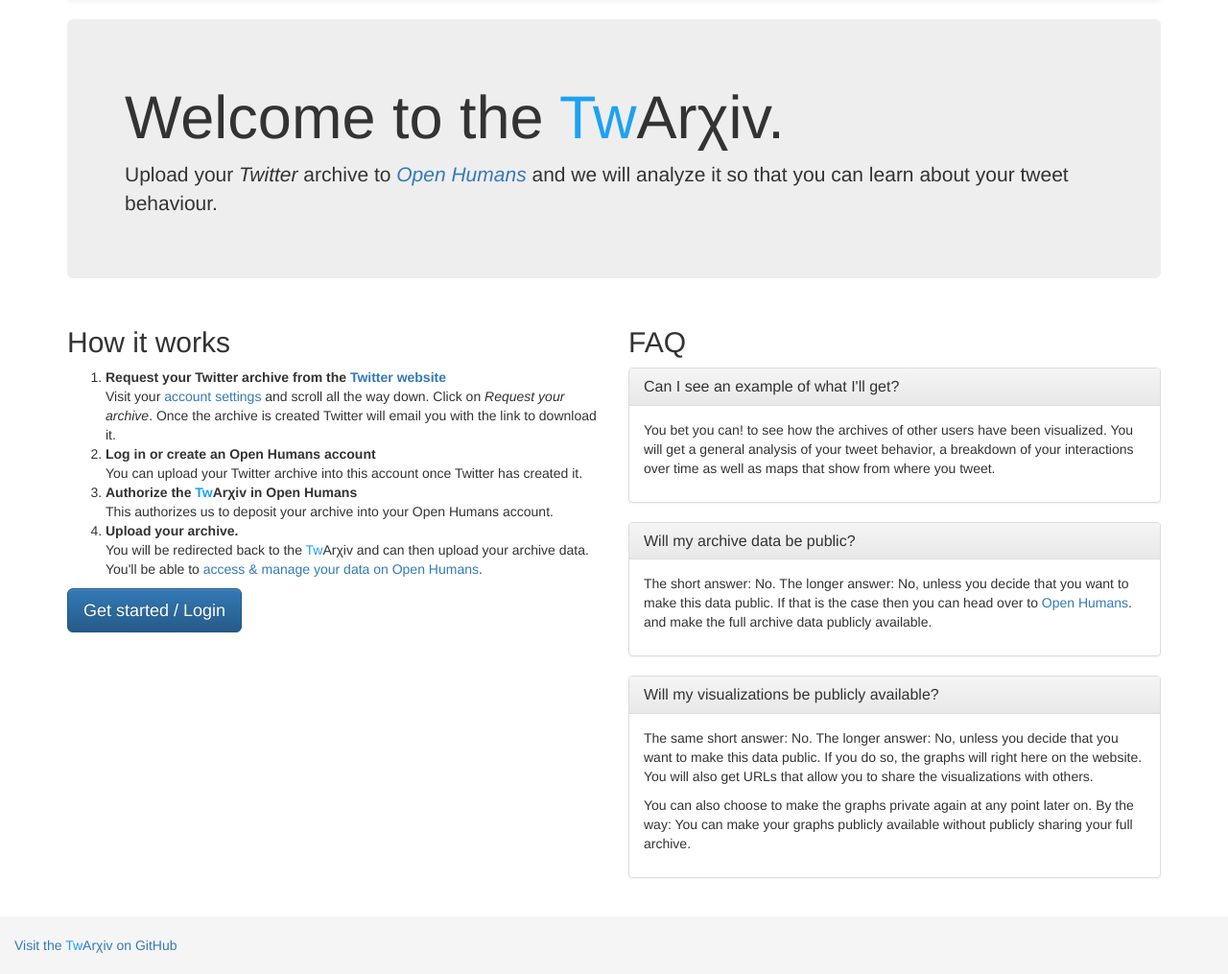
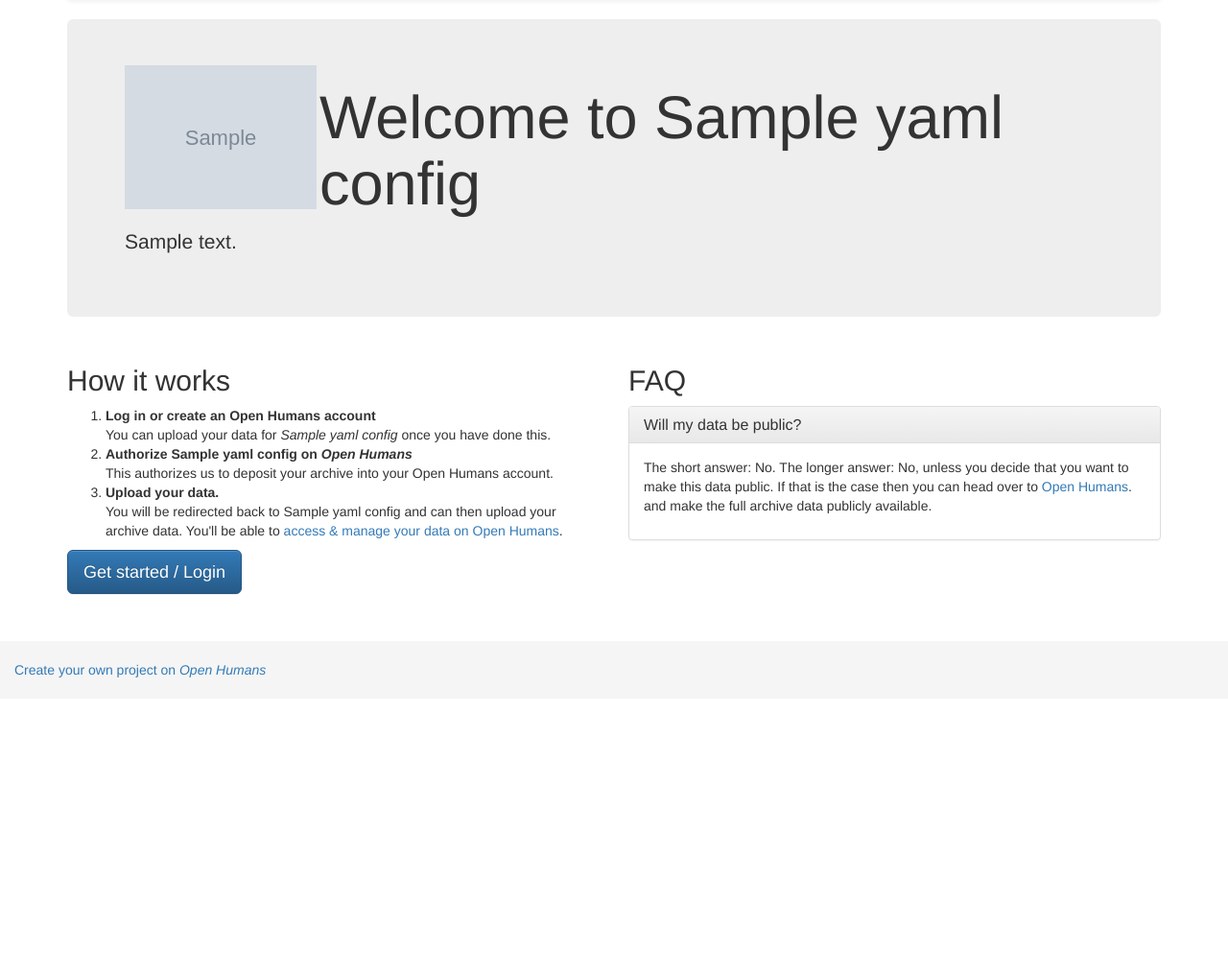
Before and after one commit to gedankenstuecke/oh_data_uploader, a Django app: template oh_connection/templates/oh_connection/index.html in a window 1280 px wide. Shown: the part 72-1087 px from the top of the page at 96% size. After the commit the page ends 778 px from the top, so only its background shows below. Run offline with Django 3.2, Linux system fonts and the light colour scheme; the template is opened without the code that fills it: most values are stand-ins (such as "Sample title", 1, 10 or a date in 2020); grey boxes marked "Sample" are stand-in pictures; some libraries are stand-ins or nearby versions.

Commit message:
started conf-file

```diff
--- /dev/null
+++ b/config.yaml
@@ -0,0 +1,4 @@
+project_title: My Open Humans Project
+project_description: This template demonstrates how you can run your own Open Humans data upload project.
+more_info_link: http://www.github.com/gedankenstuecke/oh_data_uploader
+logo: ' static/example_logo.png'
--- a/oh_connection/templates/oh_connection/application.html
+++ b/oh_connection/templates/oh_connection/application.html
@@ -5,7 +5,7 @@
     <meta name="viewport" content="width=device-width, initial-scale=1">
 
     <!-- The above 3 meta tags *must* come first in the head; any other head content must come *after* these tags -->
-    <title>{{project_title}}</title>
+    <title>{{yaml_config.project_title}}</title>
     <link href='https://fonts.googleapis.com/css?family=Open+Sans:400,300,700' rel='stylesheet' type='text/css'>
     <link href='https://fonts.googleapis.com/css?family=PT+Serif:400,700,400italic' rel='stylesheet' type='text/css'>
     <link href='https://netdna.bootstrapcdn.com/font-awesome/4.2.0/css/font-awesome.css' rel='stylesheet' type='text/css'>
@@ -98,8 +98,8 @@
         <footer class="footer">
           <div class="fcontainer">
             <p class="text-muted">
-              <a href="https://github.com/gedankenstuecke/twitter-analyser">
-                Visit the <font color="#1DA1F2">Tw</font>Arχiv on GitHub
+              <a href="https://www.openhumans.org/create/">
+                Create your own project on <i>Open Humans</i>
               </a>
             </p>
           </div>
--- a/oh_connection/templates/oh_connection/index.html
+++ b/oh_connection/templates/oh_connection/index.html
@@ -3,11 +3,10 @@
 {% block content %}
 
       <div class="jumbotron">
-        <h1>Welcome to the <font color="#1DA1F2">Tw</font>Arχiv.</h1>
+        <img alt="Brand" src="{{yaml_config.logo}}" height="150px" align="left">
+        <h1>Welcome to {{yaml_config.project_title}}</h1>
         <p>
-          Upload your <i>Twitter</i> archive to <i><a href="{{ oh_proj_page }}">Open Humans</a></i> and
-          we will analyze it so that you can learn about
-          your tweet behaviour.
+          {{yaml_config.project_description}}
         </p>
       </div>
 
@@ -15,22 +14,14 @@
         <div class="col-md-6">
           <h2>How it works</h2>
           <ol>
-            <li><b>Request your Twitter archive from the <a href="https://twitter.com/settings/account">Twitter website</a></b><br>
-              Visit your
-              <a href="https://twitter.com/settings/account">
-                account settings
-              </a> and scroll all the way down. Click on <i>Request your archive</i>.
-              Once the archive is created Twitter will email you with the link to
-              download it.
+            <li><b>Log in or create an Open Humans account</b><br>
+              You can upload your data for <i>{{yaml_config.project_title}}</i>
+              once you have done this.
             </li>
-            <li><b>Log in or create an Open Humans account</b><br>
-              You can upload your Twitter archive into this account once Twitter
-              has created it.
-            </li>
-            <li><b>Authorize the <font color="#1DA1F2">Tw</font>Arχiv in Open Humans</b><br>
+            <li><b>Authorize {{yaml_config.project_title}} on <i>Open Humans</i></b><br>
               This authorizes us to deposit your archive into your Open Humans account.</li>
-            <li><b>Upload your archive.</b><br>
-              You will be redirected back to the <font color="#1DA1F2">Tw</font>Arχiv and can then
+            <li><b>Upload your data.</b><br>
+              You will be redirected back to {{yaml_config.project_title}} and can then
               upload your archive data.
               You'll be able to
               <a href="{{ oh_proj_page }}">access &amp; manage your data on
@@ -46,21 +37,7 @@
           <h2>FAQ</h2>
           <div class="panel panel-default">
             <div class="panel-heading">
-              <h3 class="panel-title">Can I see an example of what I'll get?</h3>
-            </div>
-            <div class="panel-body">
-              <p>
-                You bet you can!
-                to see how the archives of other users have been visualized.
-                You will get a general analysis of your tweet behavior,
-                a breakdown of your interactions over time as well as maps that show from where
-                you tweet.
-              </p>
-            </div>
-          </div>
-          <div class="panel panel-default">
-            <div class="panel-heading">
-              <h3 class="panel-title">Will my archive data be public?</h3>
+              <h3 class="panel-title">Will my data be public?</h3>
             </div>
             <div class="panel-body">
               <p>
@@ -71,25 +48,6 @@
               </p>
             </div>
           </div>
-          <div class="panel panel-default">
-            <div class="panel-heading">
-              <h3 class="panel-title">Will my visualizations be publicly available?</h3>
-            </div>
-            <div class="panel-body">
-              <p>
-                The same short answer: No. The longer answer: No, unless you decide that
-                you want to make this data public. If you do so, the
-                graphs will
-                right here on the website.
-                You will also get URLs that allow you to share the visualizations with others.
-              </p>
-              <p>
-                You can also choose to make the
-                graphs private again at any point later on. By the way: You can make your graphs publicly
-                available without publicly sharing your full archive.
-              </p>
-            </div>
-          </div>
         </div>
       </div>
 
--- a/requirements.txt
+++ b/requirements.txt
@@ -10,3 +10,4 @@
 urllib3==1.22
 whitenoise==3.3.1
 env-tools==2.1.0
+PyYAML==3.12
```
Also changed, not shown: oh_connection/context_processors.py (added, +7 -0 lines), oh_connection/views.py (+6 -4 lines), oh_data_uploader/settings.py (+8 -2 lines), static/example_logo.png (added), 1 other file.
